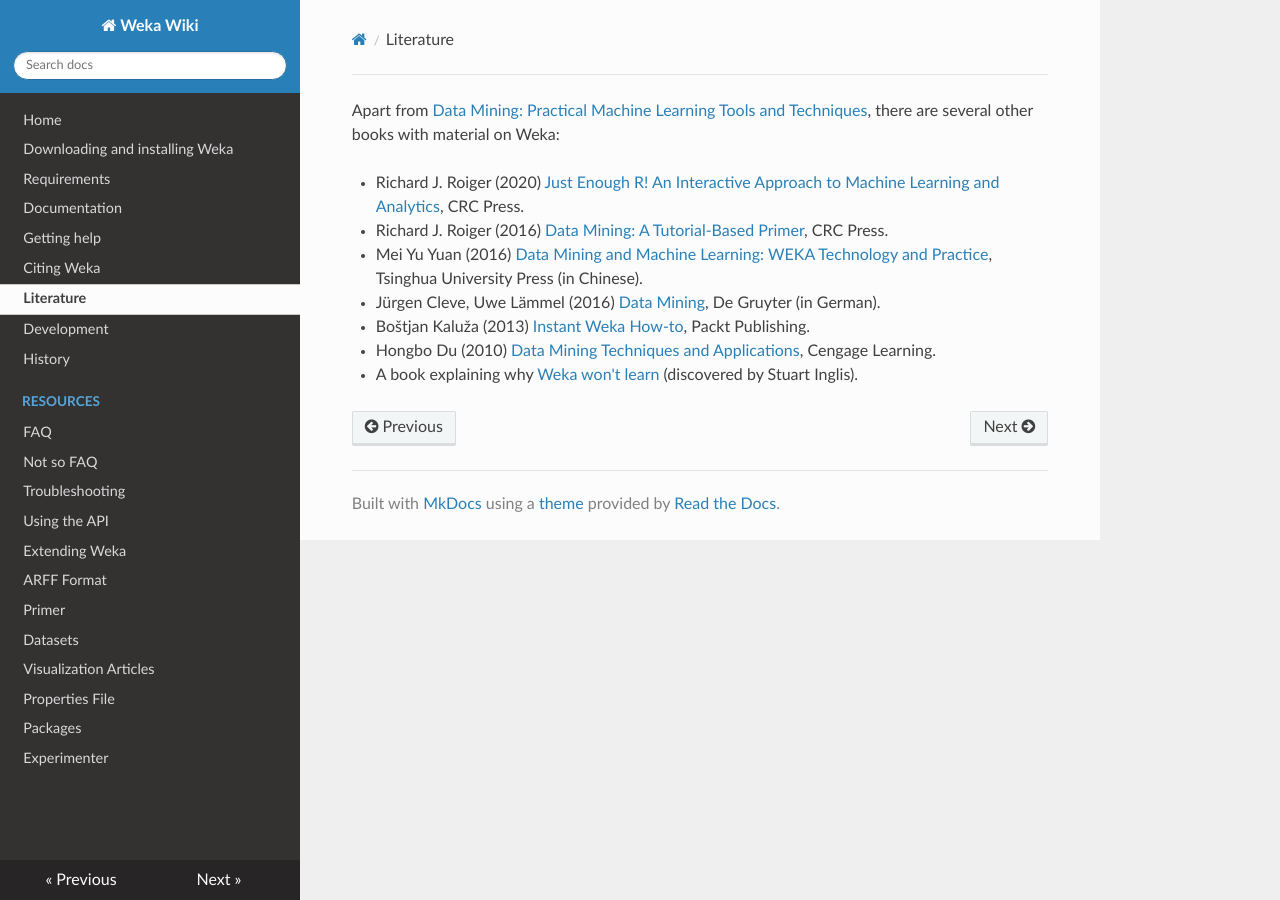
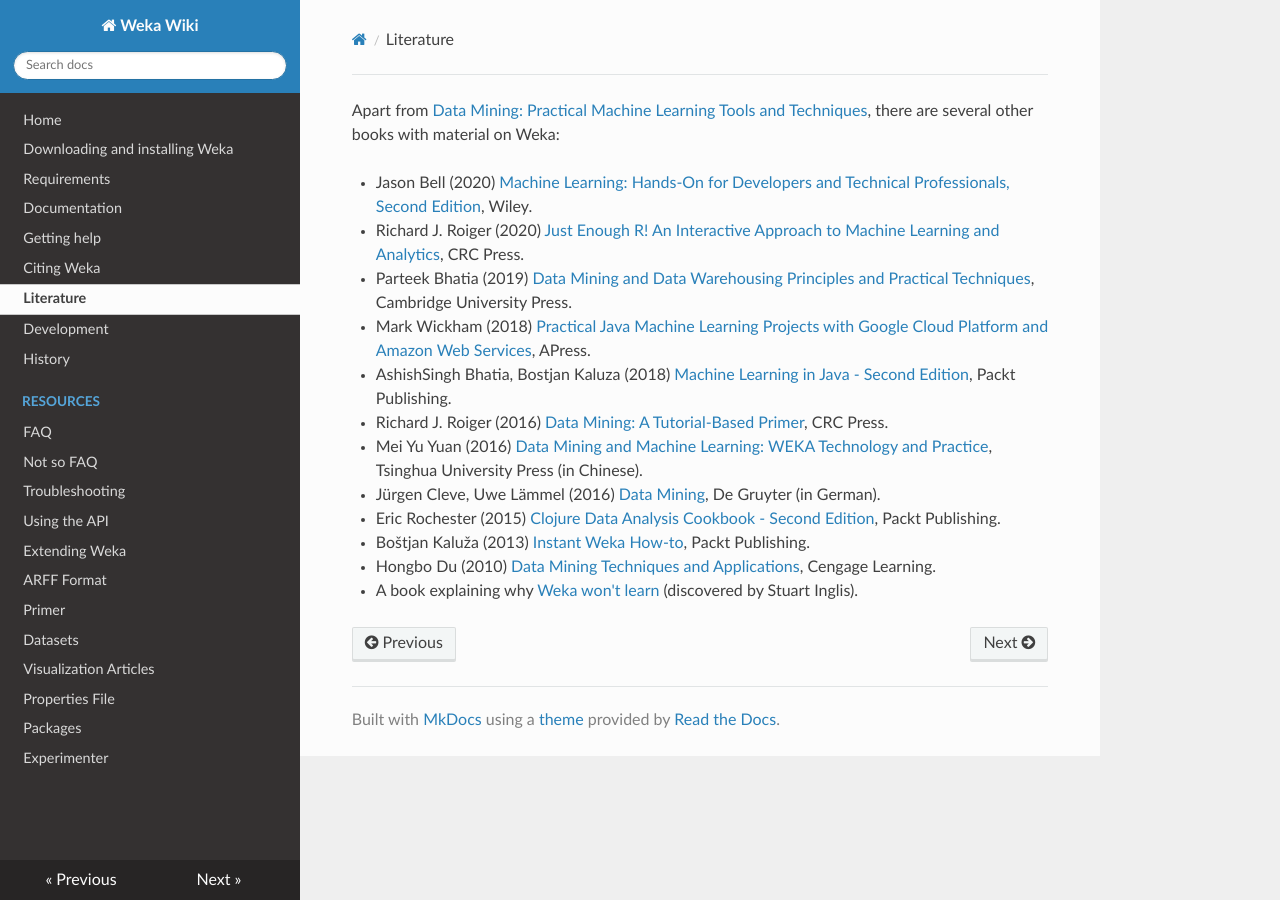
Before and after one commit to Waikato/weka-wiki, an MkDocs documentation site: the page built from docs/literature.md, in a window 1280 px wide. Built offline with MkDocs 1.6.1, drawn with Linux system fonts in a browser that asks for light colours; nearby versions of some CDN libraries.

Commit message:
Added some more books.

```diff
--- a/docs/literature.md
+++ b/docs/literature.md
@@ -1,6 +1,14 @@
 Apart from [Data Mining: Practical Machine Learning Tools and Techniques](https://cs.waikato.ac.nz/ml/weka/book.html), there are several other books with material on Weka:
 
+* Jason Bell (2020) [Machine Learning: Hands-On for Developers and Technical Professionals, Second Edition](https://onlinelibrary.wiley.com/doi/book/10.1002/9781119642183), Wiley.
+
 * Richard J. Roiger (2020) [Just Enough R! An Interactive Approach to Machine Learning and Analytics](https://www.routledge.com/Just-Enough-R-An-Interactive-Approach-to-Machine-Learning-and-Analytics/Roiger/p/book/9780367439149), CRC Press.
+
+* Parteek Bhatia (2019) [Data Mining and Data Warehousing Principles and Practical Techniques](https://www.cambridge.org/core/books/data-mining-and-data-warehousing/99F52A8854D61001961EBAB0E0536A8A), Cambridge University Press.
+
+* Mark Wickham (2018) [Practical Java Machine Learning Projects with Google Cloud Platform and Amazon Web Services](https://www.apress.com/us/book/9781484239506), APress.
+
+* AshishSingh Bhatia, Bostjan Kaluza (2018) [Machine Learning in Java - Second Edition](https://www.packtpub.com/au/big-data-and-business-intelligence/machine-learning-java-second-edition#tab-label-additional), Packt Publishing.
 
 * Richard J. Roiger (2016) [Data Mining: A Tutorial-Based Primer](https://www.crcpress.com/Data-Mining-A-Tutorial-Based-Primer-Second-Edition/Roiger/p/book/9781498763974), CRC Press.
 
@@ -8,6 +16,8 @@
 
 * Jürgen Cleve, Uwe Lämmel (2016) [Data Mining](https://www.worldcat.org/title/data-mining/oclc/945130543), De Gruyter (in German).
 
+* Eric Rochester (2015) [Clojure Data Analysis Cookbook - Second Edition](https://subscription.packtpub.com/book/application_development/9781784390297), Packt Publishing.
+
 * Boštjan Kaluža (2013) [Instant Weka How-to](https://www.oreilly.com/library/view/instant-weka-how-to/9781782163862), Packt Publishing.
 
 * Hongbo Du (2010) [Data Mining Techniques and Applications](https://cengage.co.nz/product/title/data-mining-techniques-and-applications/isbn/9781844808915), Cengage Learning.
```
